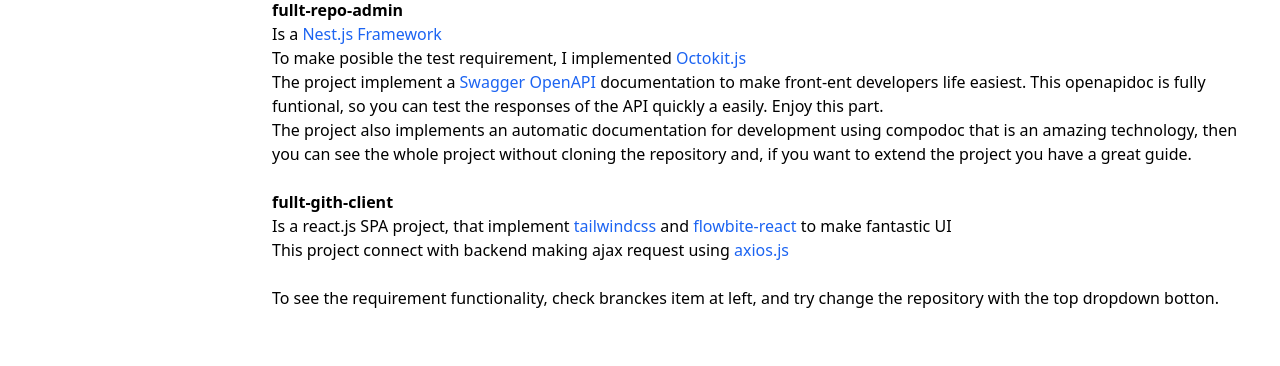
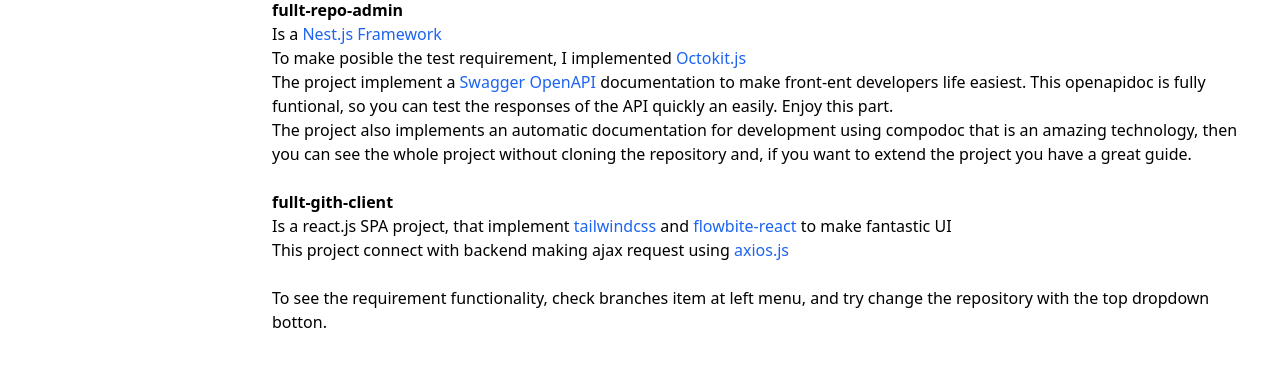
Before and after one commit to Penayo/fullt-gith-client, a React (Create React App) app: page / in a window 1280 px wide. Shown: the part 258-624 px from the top of the page. Built offline with nearby package versions, Linux system fonts and the light colour scheme; no server answers.

Commit message:
Update readme, fix some text errors

```diff
--- a/src/pages/welcome.tsx
+++ b/src/pages/welcome.tsx
@@ -15,7 +15,7 @@
       <p>Is a <a href="https://nestjs.com/" target="_blank" rel="noopener noreferrer" className="text-blue-600">Nest.js Framework</a></p>
       <p>To make posible the test requirement, I implemented <a href="https://github.com/octokit/octokit.js" target="_blank" rel="noopener noreferrer" className="text-blue-600">Octokit.js</a></p>
       <p>The project implement a <a target="_blank" rel="noopener noreferrer" className="text-blue-600" href="https://swagger.io/">Swagger OpenAPI</a> documentation to make front-ent developers life easiest. This openapidoc is fully funtional, so you can test
-      the responses of the API quickly a easily. Enjoy this part.</p>
+      the responses of the API quickly an easily. Enjoy this part.</p>
       <p>The project also implements an automatic documentation for development using compodoc that is an amazing technology, then you can see the whole project without cloning the repository and, if you
       want to extend the project you have a great guide.</p>
 
@@ -25,7 +25,7 @@
       <p>This project connect with backend making ajax request using <a href="https://axios-http.com/docs/intro" target="_blank" rel="noopener noreferrer" className="text-blue-600">axios.js</a></p>
 
       <br />
-      <p>To see the requirement functionality, check branckes item at left, and try change the repository with the top dropdown botton.</p>
+      <p>To see the requirement functionality, check branches item at left menu, and try change the repository with the top dropdown botton.</p>
     </div>
   )
 }
```
